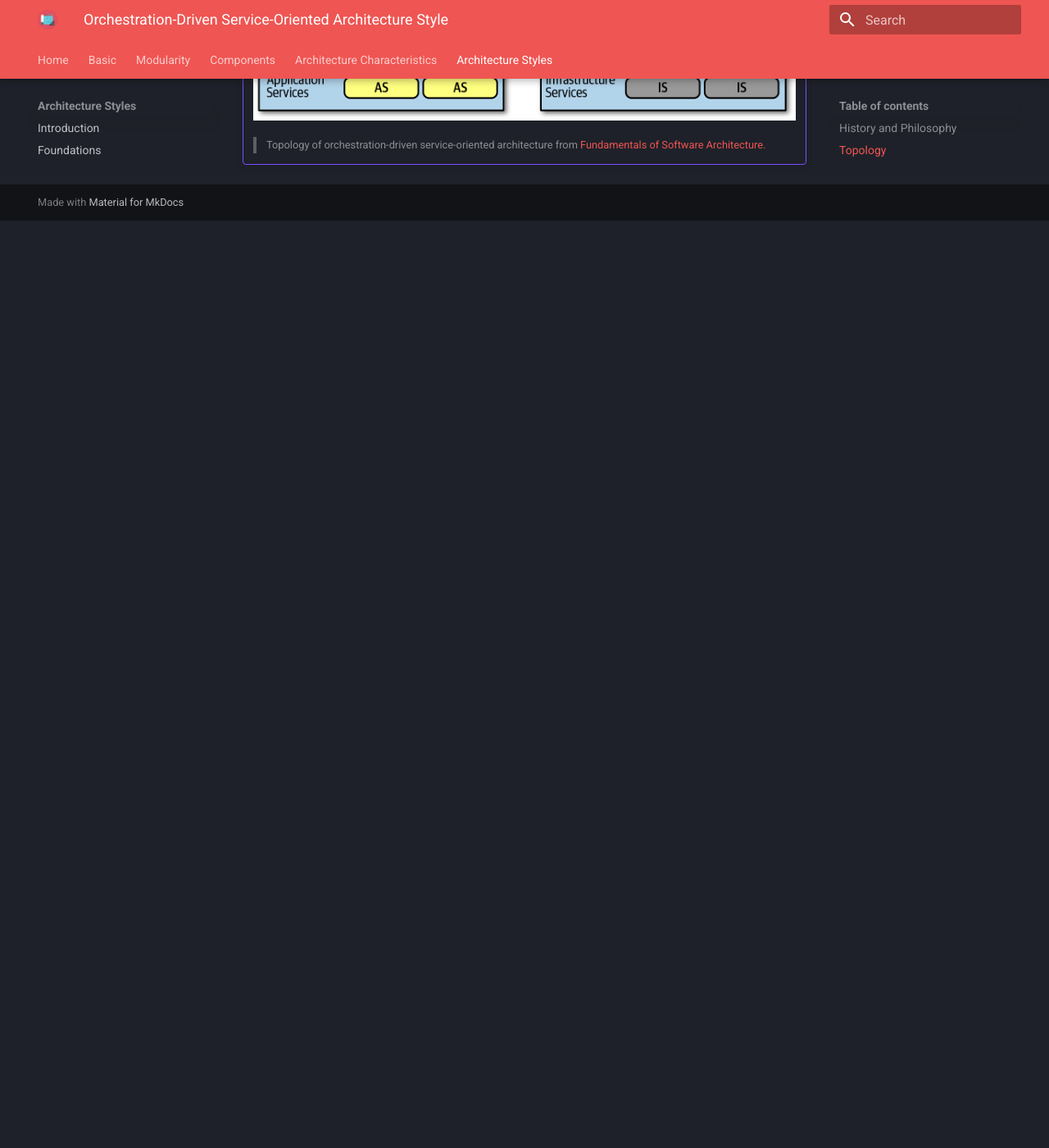
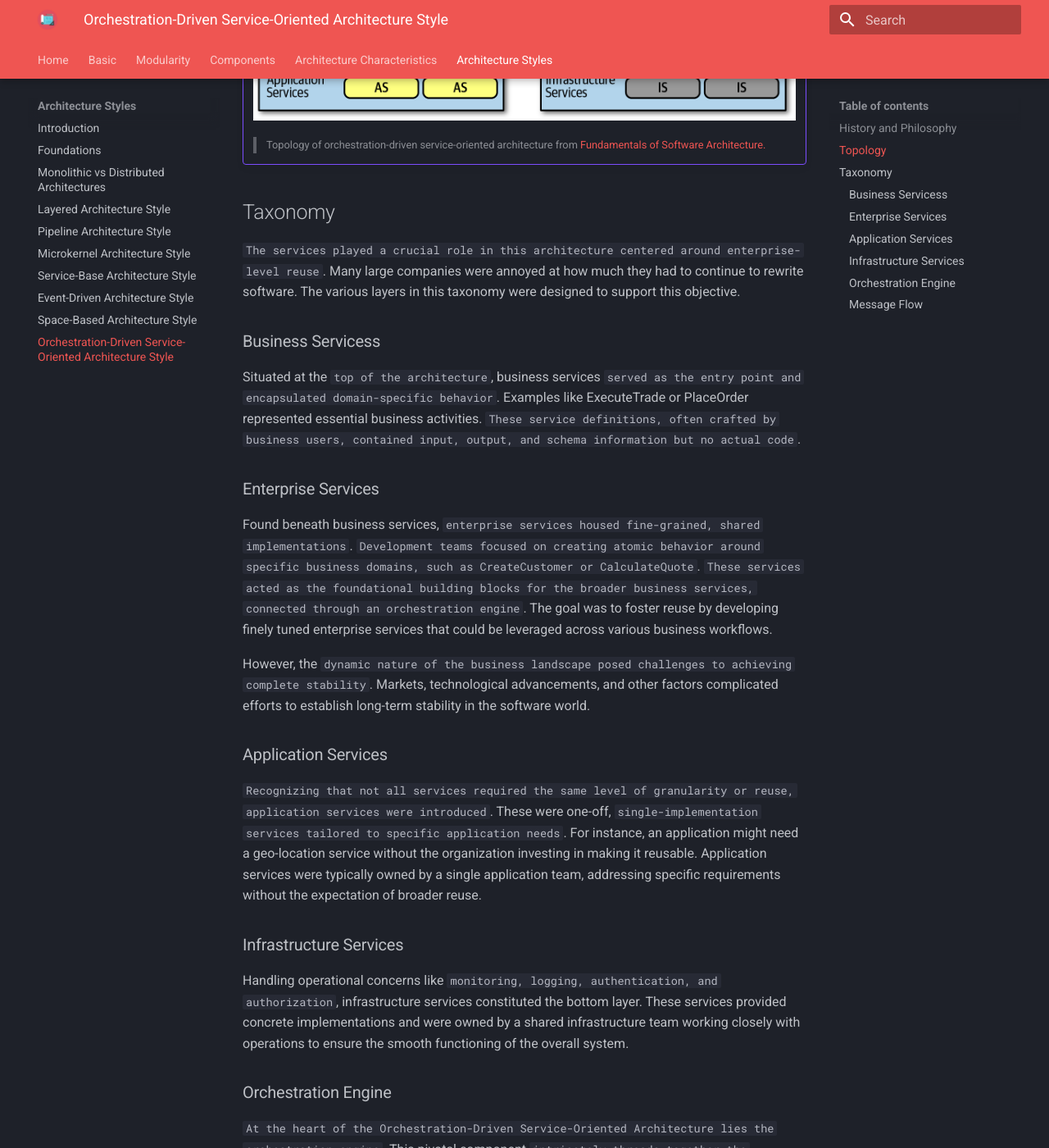
Before and after one commit to RomeroGabriel/mastering-software-architecture, an MkDocs documentation site: the page built from documentation/arch_styles/orchestration_arch.md, in a window 1280 px wide and 1400 px high, scrolled down 1261 px. Shown: the whole window at 82% size. Built offline with MkDocs 1.6.1 and Material for MkDocs 9.7.7, drawn with Linux system fonts in a browser that asks for light colours; before the commit the page ends 1530 px from its top, so only the background shows below that; some of the changed text lies outside the part shown.

Commit message:
add more on archestration arch

```diff
--- a/documentation/arch_styles/orchestration_arch.md
+++ b/documentation/arch_styles/orchestration_arch.md
@@ -18,3 +18,45 @@ This style of architecture is inherently `distributed`, and the precise delineat
 !!! example
     ![Topology of orchestration-driven service-oriented architecture from [Fundamentals of Software Architecture.](https://learning.oreilly.com/library/view/fundamentals-of-software/9781492043447/)](https://raw.githubusercontent.com/RomeroGabriel/mastering-software-architecture/main/documentation/images/arch_styles/orchestration-example.png)
     > Topology of orchestration-driven service-oriented architecture from [Fundamentals of Software Architecture.](https://learning.oreilly.com/library/view/fundamentals-of-software/9781492043447/)
+
+## Taxonomy
+
+`The services played a crucial role in this architecture centered around enterprise-level reuse`. Many large companies were annoyed at how much they had to continue to rewrite software. The various layers in this taxonomy were designed to support this objective.
+
+### Business Servicess
+
+Situated at the `top of the architecture`, business services `served as the entry point and encapsulated domain-specific behavior`. Examples like ExecuteTrade or PlaceOrder represented essential business activities. `These service definitions, often crafted by business users, contained input, output, and schema information but no actual code`.
+
+### Enterprise Services
+
+Found beneath business services, `enterprise services housed fine-grained, shared implementations`. `Development teams focused on creating atomic behavior around specific business domains, such as CreateCustomer or CalculateQuote`. `These services acted as the foundational building blocks for the broader business services, connected through an orchestration engine`. The goal was to foster reuse by developing finely tuned enterprise services that could be leveraged across various business workflows.
+
+However, the `dynamic nature of the business landscape posed challenges to achieving complete stability`. Markets, technological advancements, and other factors complicated efforts to establish long-term stability in the software world.
+
+### Application Services
+
+`Recognizing that not all services required the same level of granularity or reuse, application services were introduced`. These were one-off, `single-implementation services tailored to specific application needs`. For instance, an application might need a geo-location service without the organization investing in making it reusable. Application services were typically owned by a single application team, addressing specific requirements without the expectation of broader reuse.
+
+### Infrastructure Services
+
+Handling operational concerns like `monitoring, logging, authentication, and authorization`, infrastructure services constituted the bottom layer. These services provided concrete implementations and were owned by a shared infrastructure team working closely with operations to ensure the smooth functioning of the overall system.
+
+### Orchestration Engine
+
+`At the heart of the Orchestration-Driven Service-Oriented Architecture lies the orchestration engine`. This pivotal component `intricately threads together the implementations of business services` through orchestration, encompassing features such as transactional coordination and message transformation.  In contrast to microservices architectures, where each service might maintain its database, `this architecture typically relies on a single relational database or a few databases`. As a result, `transactional behavior is declaratively managed within the orchestration engine rather than in individual databases`.
+
+The orchestration engine plays a pivotal role in `defining the relationships between business and enterprise services`, determining their alignment, and establishing transaction boundaries. It also operates as an integration hub, facilitating the seamless integration of custom code with packaged and legacy software systems.
+
+Being the central element of the architecture, `the team of integration architects responsible for the orchestration engine tends to emerge as a potent political force within the organization`, often evolving into a bureaucratic bottleneck, in line with Conway's law predictions.
+
+While the notion of off-loading transaction behavior to an orchestration tool seemed promising, practical implementation proved to be challenging. `Determining the optimal granularity of transactions became increasingly intricate`. While constructing a few services encapsulated in a distributed transaction is feasible, `the architecture's complexity heightens as developers grapple with defining appropriate transaction boundaries between services`.
+
+### Message Flow
+
+In this architecture, all requests traverse the orchestration engine, serving as the locus of logic. Consequently, the message flow is directed through the engine even for internal calls.
+
+!!! example
+    The `CreateQuote` business-level service initiates a call to the service bus, defining the workflow involving calls to `CreateCustomer` and `CalculateQuote`. Each of these, in turn, encompasses calls to application services. The service bus acts as the intermediary for all calls, functioning both as an integration hub and an orchestration engine.
+
+    ![Message flow with service-oriented architecture from [Fundamentals of Software Architecture.](https://learning.oreilly.com/library/view/fundamentals-of-software/9781492043447/)](https://raw.githubusercontent.com/RomeroGabriel/mastering-software-architecture/main/documentation/images/arch_styles/orchestration-example-message.png)
+    > Message flow with service-oriented architecture from [Fundamentals of Software Architecture.](https://learning.oreilly.com/library/view/fundamentals-of-software/9781492043447/)
```
